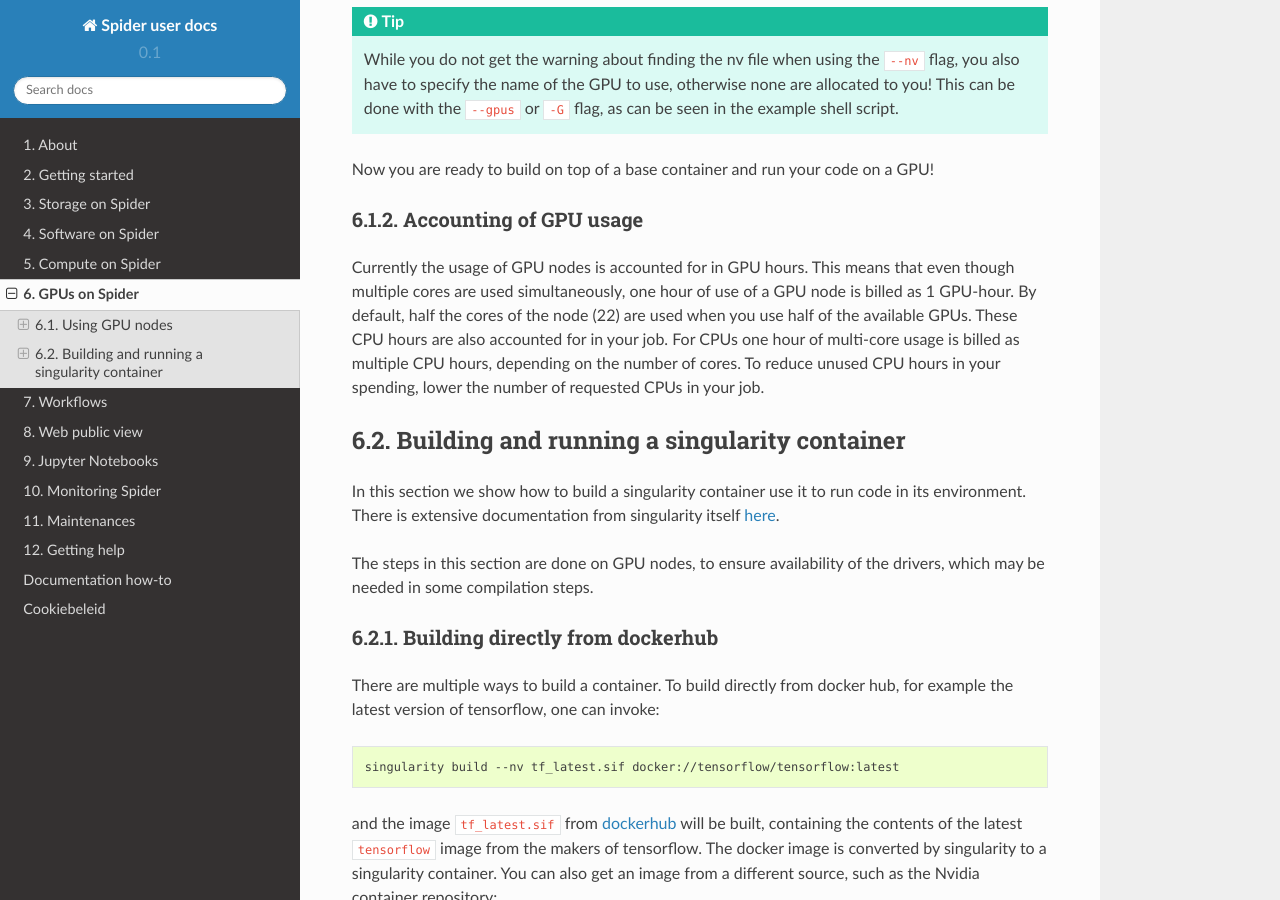
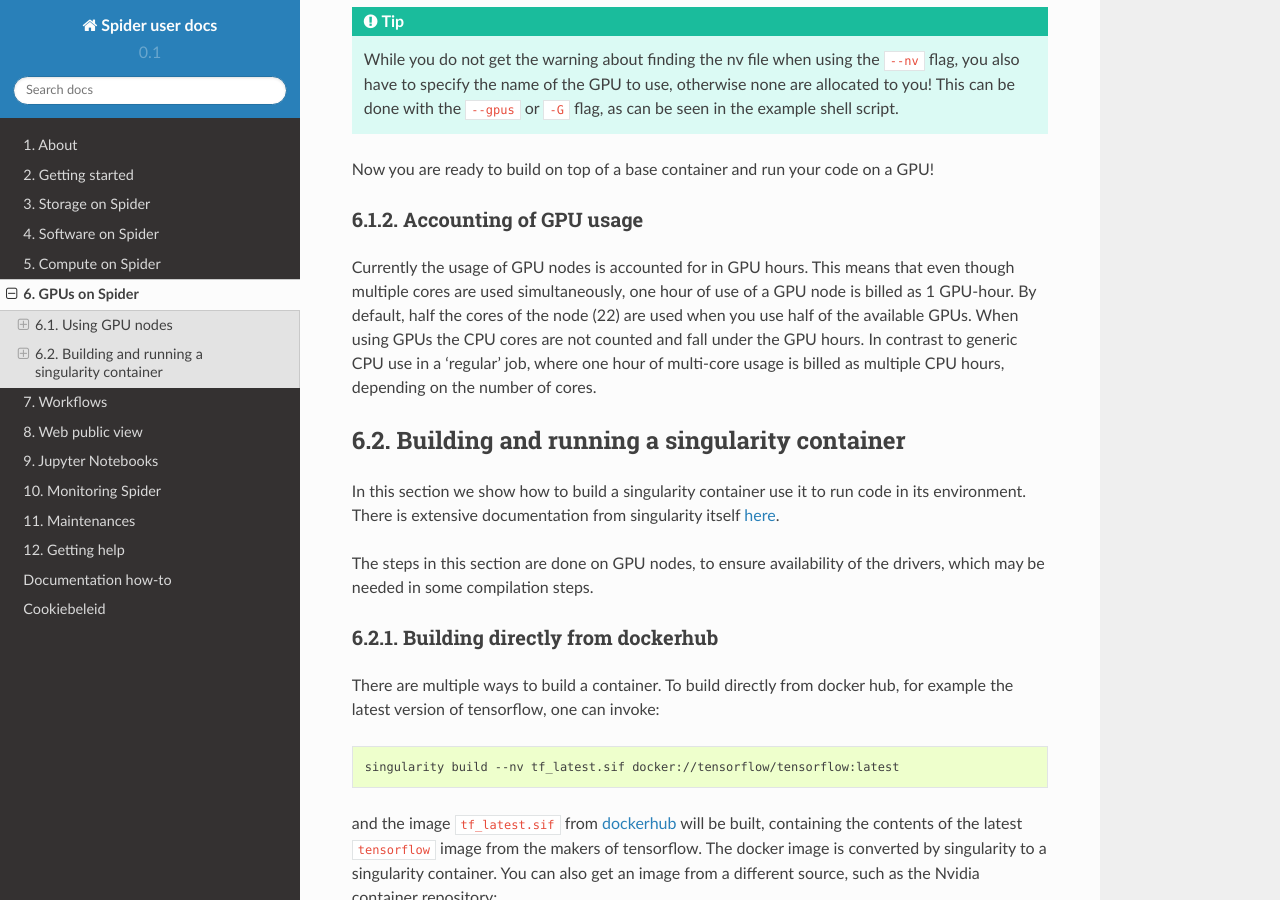
Before and after one commit to sara-nl/spiderdocs, a Sphinx documentation site: the page built from source/Pages/gpu_on_spider.rst, in a window 1280 px wide and 900 px high, scrolled down 2731 px. Built offline with Sphinx 7.4.7 and the Read the Docs theme 2.0.0, drawn with Linux system fonts in a browser that asks for light colours.

Commit message:
Update GPU pricing model

```diff
--- a/source/Pages/gpu_on_spider.rst
+++ b/source/Pages/gpu_on_spider.rst
@@ -109,7 +109,7 @@ Now you are ready to build on top of a base container and run your code on a GPU
 Accounting of GPU usage
 =======================
 
-Currently the usage of GPU nodes is accounted for in GPU hours. This means that even though multiple cores are used simultaneously, one hour of use of a GPU node is billed as 1 GPU-hour. By default, half the cores of the node (22) are used when you use half of the available GPUs. These CPU hours are also accounted for in your job. For CPUs one hour of multi-core usage is billed as multiple CPU hours, depending on the number of cores. To reduce unused CPU hours in your spending, lower the number of requested CPUs in your job.
+Currently the usage of GPU nodes is accounted for in GPU hours. This means that even though multiple cores are used simultaneously, one hour of use of a GPU node is billed as 1 GPU-hour. By default, half the cores of the node (22) are used when you use half of the available GPUs. When using GPUs the CPU cores are not counted and fall under the GPU hours. In contrast to generic CPU use in a 'regular' job, where one hour of multi-core usage is billed as multiple CPU hours, depending on the number of cores.
 
 
 .. _singularity-building:
```
